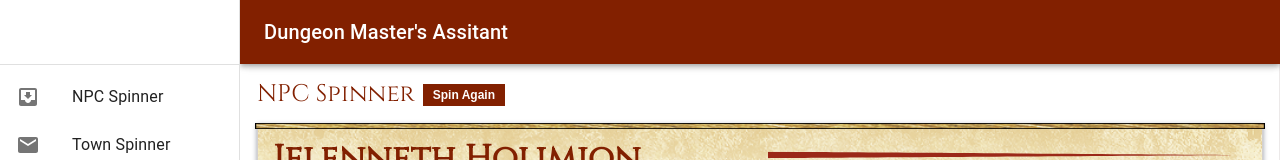
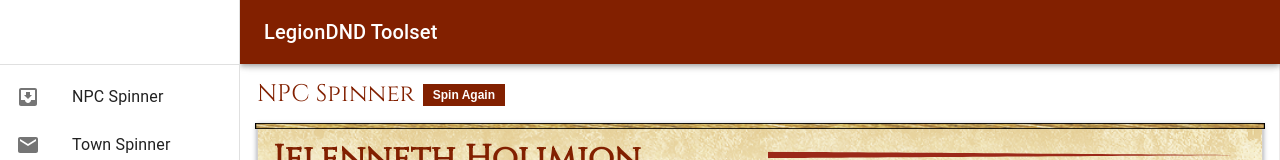
Before and after one commit to davehamptonusa/npc-spinner, a React (Create React App) app: page / in a window 1280 px wide. Shown: the top 160 px of the page. Built offline with nearby package versions, Linux system fonts and the light colour scheme.

Commit message:
Changed Name

```diff
--- a/src/App/ApplicationBar/ApplicationBar.js
+++ b/src/App/ApplicationBar/ApplicationBar.js
@@ -67,7 +67,7 @@ function ApplicationBar(props) {
           <MenuIcon />
         </IconButton>
         <Typography variant="h6" noWrap>
-          Dungeon Master's Assitant
+          LegionDND Toolset
         </Typography>
       </Toolbar>
     </AppBar>
```
